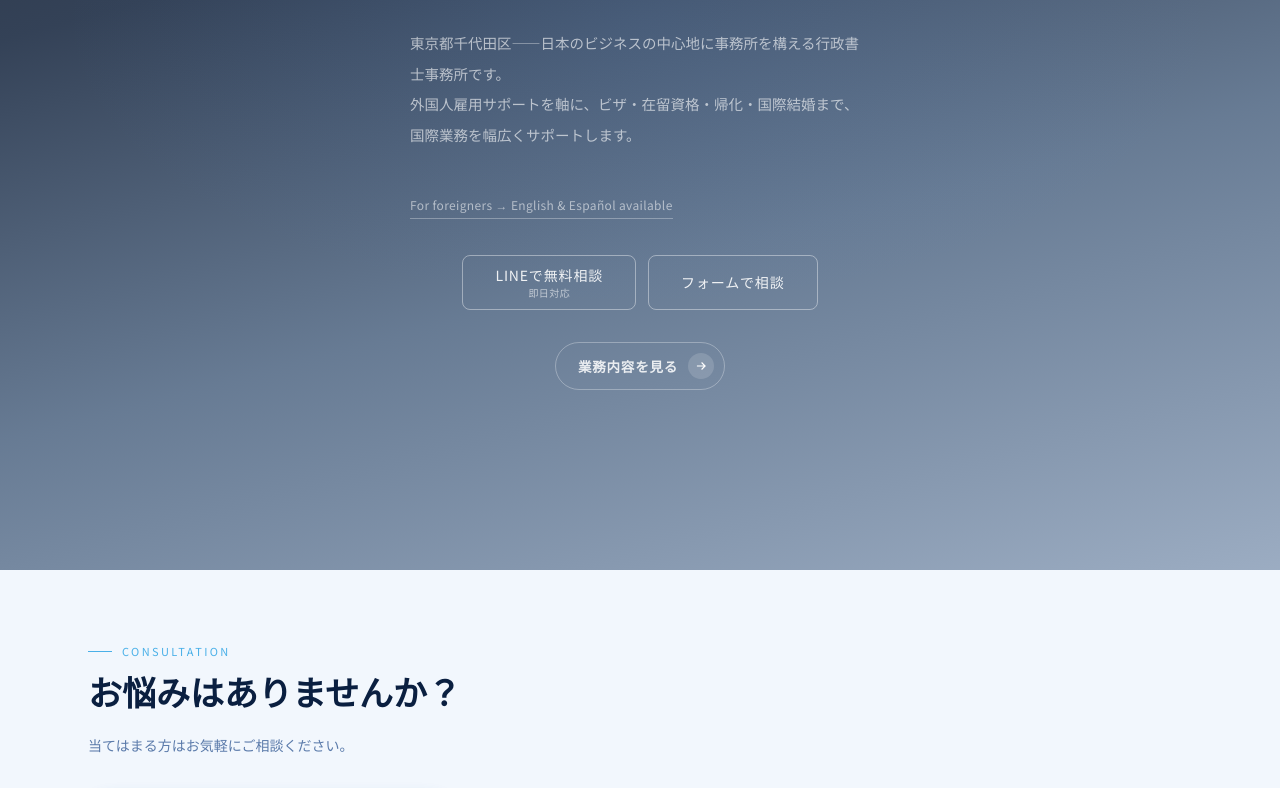
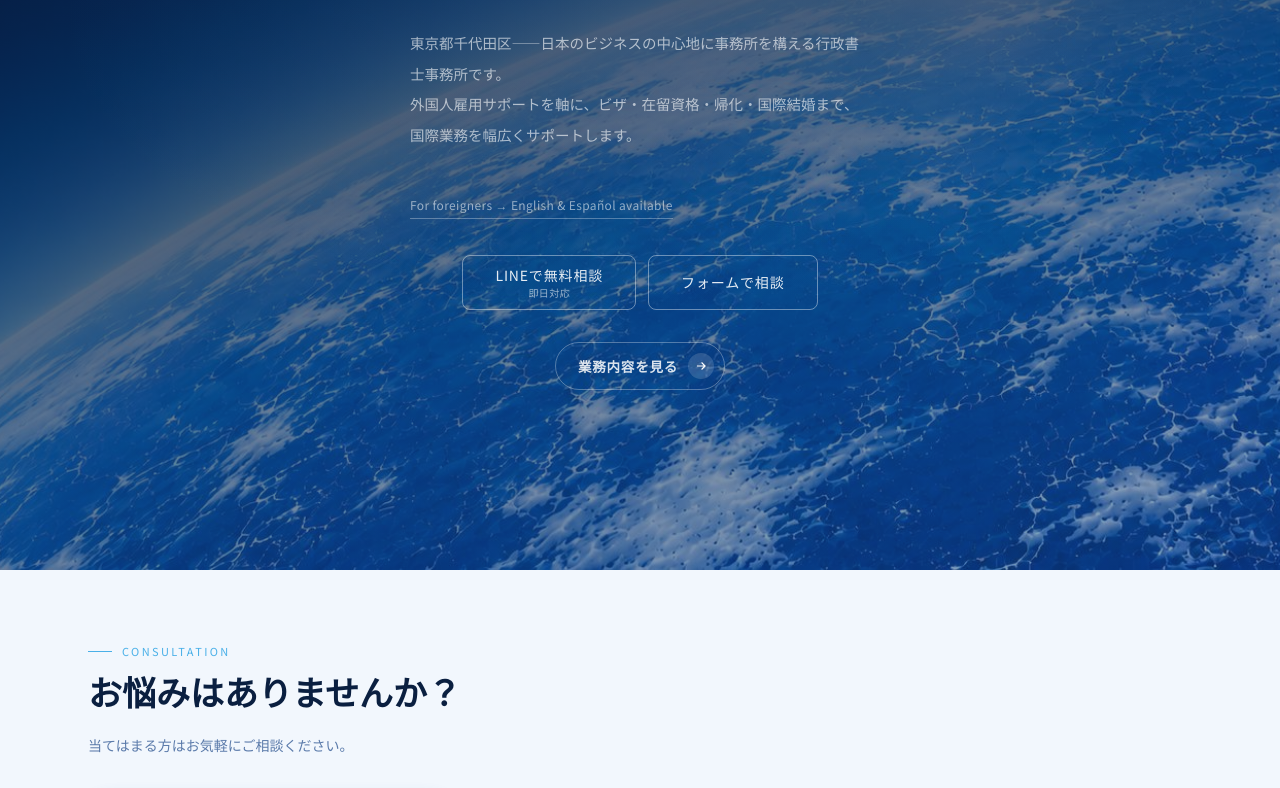
Before and after one commit to haruka-legal/gyosei, an Eleventy site: page src/index.njk in a window 1280 px wide. Shown: the part 431-1219 px from the top of the page. Built offline with nearby package versions, Linux system fonts and the light colour scheme; Eleventy itself is replaced by a stand-in of ours; files that its build step writes are made by us from their sources; the site is published under a folder, as on GitHub Pages, so addresses that start at the root find nothing; files whose address does not match are found by name.

Commit message:
Update style.css

```diff
--- a/src/css/style.css
+++ b/src/css/style.css
@@ -335,7 +335,7 @@
   position: relative;
   overflow: hidden;
   padding-top: 90px;
-  background-image: url('/images/hero-earth.jpg');
+  background-image: url('images/hero-earth.jpg');
   background-size: cover;
   background-position: center 85%;
   background-repeat: no-repeat;
```
